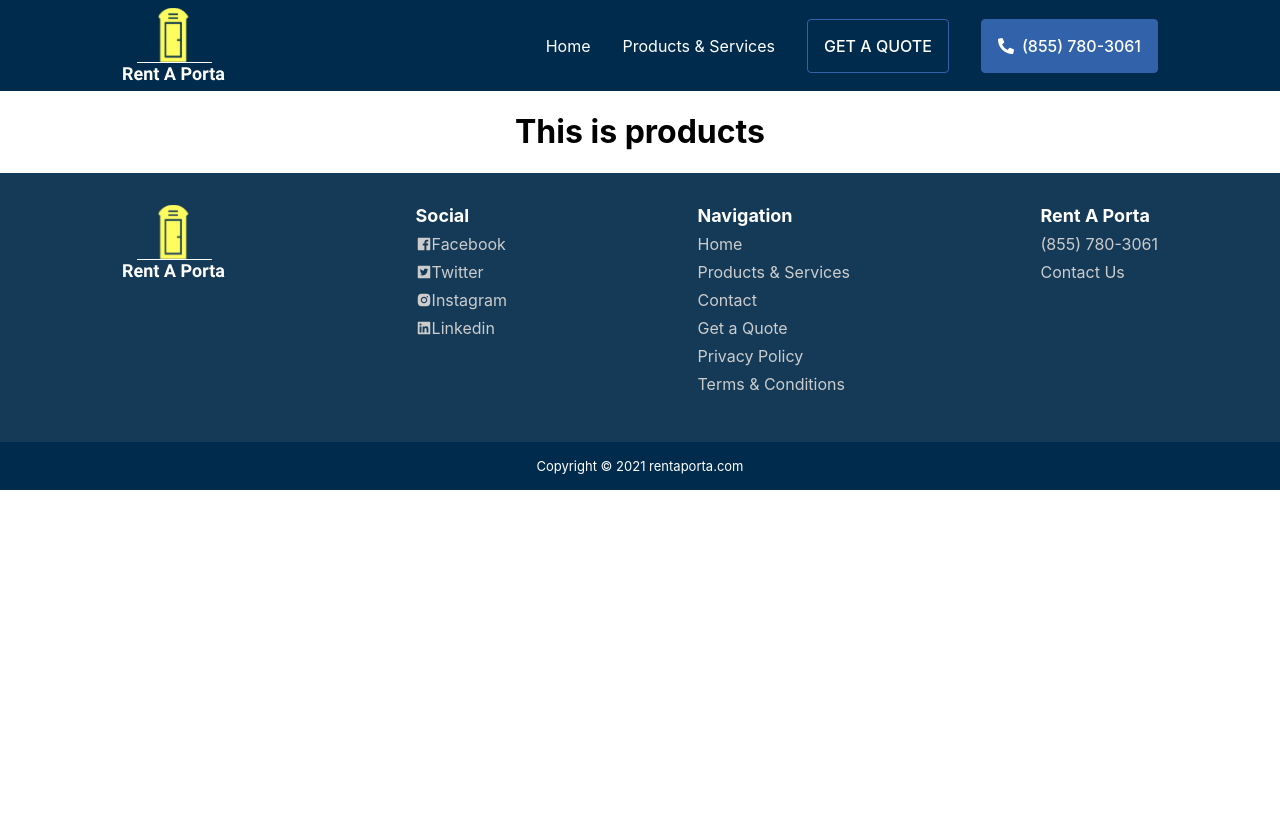
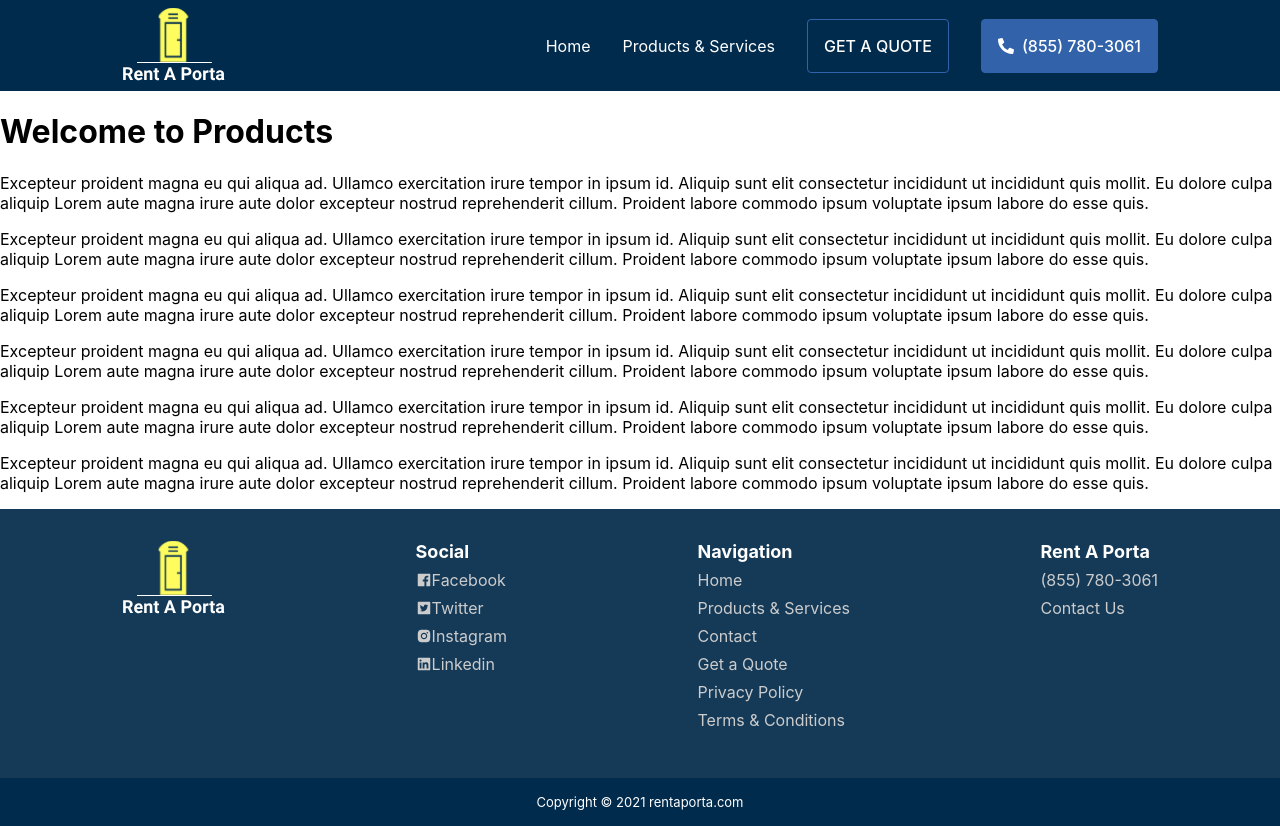
Before and after one commit to nishant-k1/flushjohn-web, a Next.js app: page /products in a window 1280 px wide. Before the commit the page ends 800 px from the top, so only its background shows below. Built offline with nearby package versions, Linux system fonts and the light colour scheme.

Commit message:
implement push sidebar

```diff
--- a/components/Layout.js
+++ b/components/Layout.js
@@ -1,8 +1,12 @@
 import styles from '../styles/Layout.module.css'
+import {SidebarContext} from '../components/SidebarContext'
+import {useContext} from 'react'
 
 const Layout = ({children}) => {
+  const [active, setActive] = useContext(SidebarContext);
+  const handleClick = () => active ? setActive(false) : null
   return (
-    <div className={styles.main}>
+    <div onClick={handleClick} className={`${styles.main} ${active ? styles.active : styles.inactive}`}>
       {children}
     </div>
   )
--- a/components/Sidebar.js
+++ b/components/Sidebar.js
@@ -2,26 +2,16 @@ import sidebarStyles from '../styles/Sidebar.module.css'
 import Link from 'next/link'
 import {FaPhoneAlt} from 'react-icons/fa'
 import {SidebarContext} from '../components/SidebarContext'
-import {useContext, useEffect, useRef} from 'react'
+import {useContext} from 'react'
 
 const Sidebar = () => {
   const [active, setActive] = useContext(SidebarContext);
-  const sidebarRef=useRef();
-
   const handleClick = () => {
     setActive(false)
   }
 
-  useEffect(()=>{
-    document.addEventListener('mousedown', (event)=>{
-        if(!sidebarRef.current.contains(event.target)){
-          setActive(()=>false);
-        }
-    });
-  });
-
   return (
-    <div ref={sidebarRef} className=
+    <div className=
       {
         `${sidebarStyles.section} ${active ? sidebarStyles.active : sidebarStyles.inactive}`
       }
--- a/pages/_app.js
+++ b/pages/_app.js
@@ -7,14 +7,16 @@ import {SidebarContextProvider} from '../components/SidebarContext'
 
 function MyApp({ Component, pageProps }) {
   return (
-    <Layout>
-        <SidebarContextProvider>
+    <>
+    <SidebarContextProvider>
+      <Sidebar />
+      <Layout>
         <Nav />
-        <Sidebar />
         <Component {...pageProps} />
         <Footer />
-      </SidebarContextProvider>
-    </Layout>
+      </Layout>
+    </SidebarContextProvider>
+    </>
   )
 }
 
--- a/pages/index.js
+++ b/pages/index.js
@@ -5,6 +5,12 @@ const Home = () => {
   return (
     <div>
       <h1>Welcome to home</h1>
+      <p>Excepteur proident magna eu qui aliqua ad. Ullamco exercitation irure tempor in ipsum id. Aliquip sunt elit consectetur incididunt ut incididunt quis mollit. Eu dolore culpa aliquip Lorem aute magna irure aute dolor excepteur nostrud reprehenderit cillum. Proident labore commodo ipsum voluptate ipsum labore do esse quis.</p>
+      <p>Excepteur proident magna eu qui aliqua ad. Ullamco exercitation irure tempor in ipsum id. Aliquip sunt elit consectetur incididunt ut incididunt quis mollit. Eu dolore culpa aliquip Lorem aute magna irure aute dolor excepteur nostrud reprehenderit cillum. Proident labore commodo ipsum voluptate ipsum labore do esse quis.</p>
+      <p>Excepteur proident magna eu qui aliqua ad. Ullamco exercitation irure tempor in ipsum id. Aliquip sunt elit consectetur incididunt ut incididunt quis mollit. Eu dolore culpa aliquip Lorem aute magna irure aute dolor excepteur nostrud reprehenderit cillum. Proident labore commodo ipsum voluptate ipsum labore do esse quis.</p>
+      <p>Excepteur proident magna eu qui aliqua ad. Ullamco exercitation irure tempor in ipsum id. Aliquip sunt elit consectetur incididunt ut incididunt quis mollit. Eu dolore culpa aliquip Lorem aute magna irure aute dolor excepteur nostrud reprehenderit cillum. Proident labore commodo ipsum voluptate ipsum labore do esse quis.</p>
+      <p>Excepteur proident magna eu qui aliqua ad. Ullamco exercitation irure tempor in ipsum id. Aliquip sunt elit consectetur incididunt ut incididunt quis mollit. Eu dolore culpa aliquip Lorem aute magna irure aute dolor excepteur nostrud reprehenderit cillum. Proident labore commodo ipsum voluptate ipsum labore do esse quis.</p>
+      <p>Excepteur proident magna eu qui aliqua ad. Ullamco exercitation irure tempor in ipsum id. Aliquip sunt elit consectetur incididunt ut incididunt quis mollit. Eu dolore culpa aliquip Lorem aute magna irure aute dolor excepteur nostrud reprehenderit cillum. Proident labore commodo ipsum voluptate ipsum labore do esse quis.</p>
     </div>
   )
 }
--- a/pages/products.js
+++ b/pages/products.js
@@ -3,7 +3,13 @@
 const products = () => {
   return (
     <div>
-      <h1>This is products</h1>
+      <h1>Welcome to Products</h1>
+      <p>Excepteur proident magna eu qui aliqua ad. Ullamco exercitation irure tempor in ipsum id. Aliquip sunt elit consectetur incididunt ut incididunt quis mollit. Eu dolore culpa aliquip Lorem aute magna irure aute dolor excepteur nostrud reprehenderit cillum. Proident labore commodo ipsum voluptate ipsum labore do esse quis.</p>
+      <p>Excepteur proident magna eu qui aliqua ad. Ullamco exercitation irure tempor in ipsum id. Aliquip sunt elit consectetur incididunt ut incididunt quis mollit. Eu dolore culpa aliquip Lorem aute magna irure aute dolor excepteur nostrud reprehenderit cillum. Proident labore commodo ipsum voluptate ipsum labore do esse quis.</p>
+      <p>Excepteur proident magna eu qui aliqua ad. Ullamco exercitation irure tempor in ipsum id. Aliquip sunt elit consectetur incididunt ut incididunt quis mollit. Eu dolore culpa aliquip Lorem aute magna irure aute dolor excepteur nostrud reprehenderit cillum. Proident labore commodo ipsum voluptate ipsum labore do esse quis.</p>
+      <p>Excepteur proident magna eu qui aliqua ad. Ullamco exercitation irure tempor in ipsum id. Aliquip sunt elit consectetur incididunt ut incididunt quis mollit. Eu dolore culpa aliquip Lorem aute magna irure aute dolor excepteur nostrud reprehenderit cillum. Proident labore commodo ipsum voluptate ipsum labore do esse quis.</p>
+      <p>Excepteur proident magna eu qui aliqua ad. Ullamco exercitation irure tempor in ipsum id. Aliquip sunt elit consectetur incididunt ut incididunt quis mollit. Eu dolore culpa aliquip Lorem aute magna irure aute dolor excepteur nostrud reprehenderit cillum. Proident labore commodo ipsum voluptate ipsum labore do esse quis.</p>
+      <p>Excepteur proident magna eu qui aliqua ad. Ullamco exercitation irure tempor in ipsum id. Aliquip sunt elit consectetur incididunt ut incididunt quis mollit. Eu dolore culpa aliquip Lorem aute magna irure aute dolor excepteur nostrud reprehenderit cillum. Proident labore commodo ipsum voluptate ipsum labore do esse quis.</p>
     </div>
   )
 }
--- a/styles/Layout.module.css
+++ b/styles/Layout.module.css
@@ -3,4 +3,15 @@
   flex-direction: column;
   justify-content: flex-start;
   align-items: center;
+  position: relative;
+  background-color: white;
 }
+
+.active{
+  transform: translateX(60%);
+  transition: .5s;
+}
+
+.inactive{
+  transition: .5s;
+}
--- a/styles/Nav.module.css
+++ b/styles/Nav.module.css
@@ -29,6 +29,7 @@
 .nav img{
   padding: 0;
   margin: .5rem 0;
+  z-index: 2;
 }
 
 .navMenu{
--- a/styles/Sidebar.module.css
+++ b/styles/Sidebar.module.css
@@ -1,20 +1,25 @@
 .section{
-  width: 60vw;
-  height: 1000vh;
-  background-color:#002B4C;
+  width: 60%;
+  height: 100%;
+  background-color:#0b2941;
   padding: 0;
   position: fixed;
   border-right: solid 1px yellow;
-  z-index: 1;
-  top:0
+  /* z-index: -1; */
+  top:0;
+  left: 0;
+  overflow-x: hidden;
+  overflow-y: scroll;
 }
 
 .active{
-  left:0
+  /* transition: .5s; */
+  /* transform: translateX(0); */
 }
 
 .inactive{
-  left: -60vw;
+  /* transition: .5s; */
+  /* transform: translateX(-60vw); */
 }
 
 
@@ -50,6 +55,10 @@
   color: white;
 }
 
+.sidebar ul li{
+  display: grid;
+  grid-template-columns: max-content;
+}
 .sidebar ul li a:hover{
   color: yellow;
   transition: .3s;
```
Also changed, not shown: pages/quote.js (+7 -1 lines), pages/terms.js (+7 -1 lines), styles/globals.css (line endings or trailing spaces).
